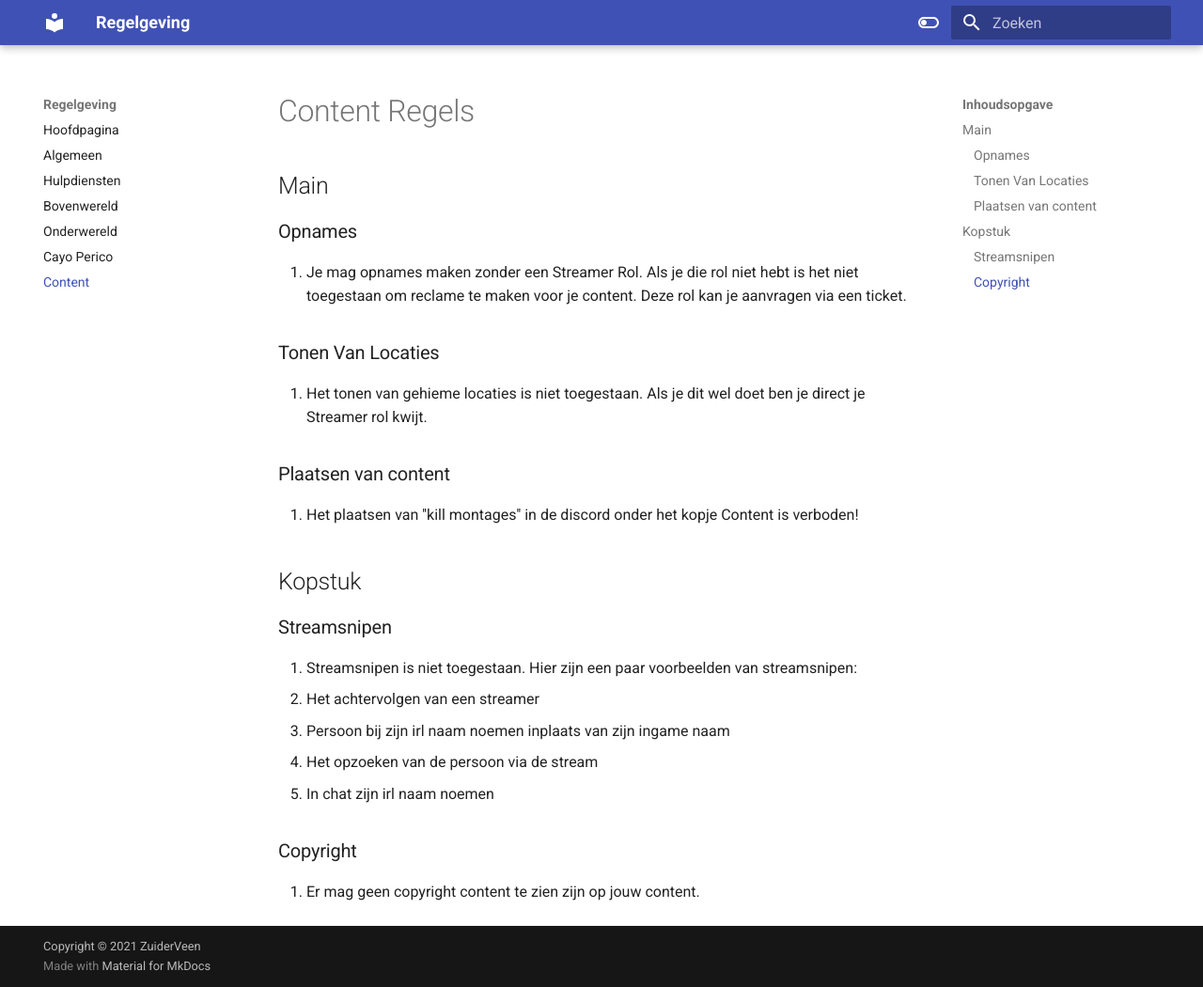
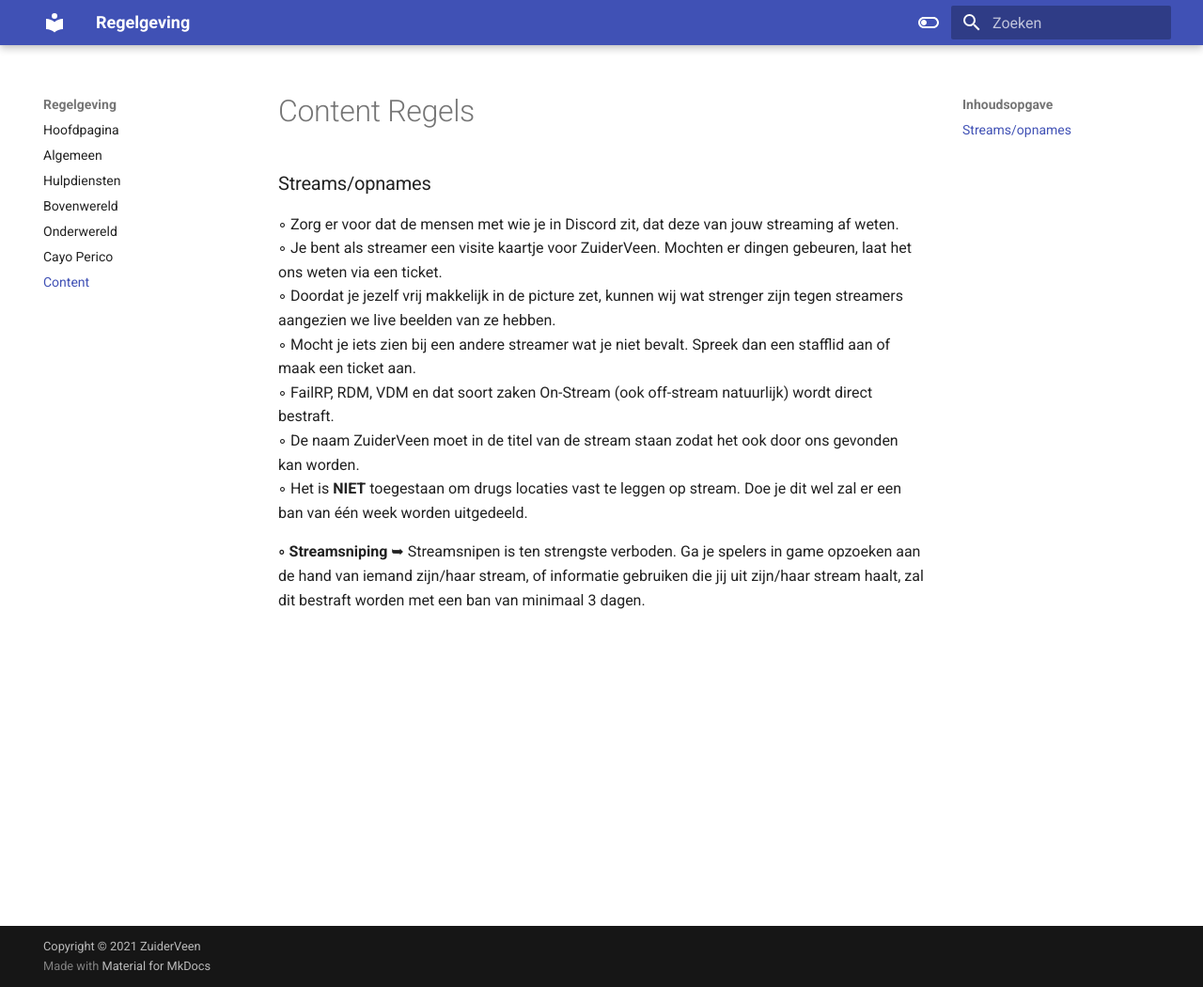
Before and after one commit to CappaWappa/Regels, an MkDocs documentation site: the page built from docs/content.md, in a window 1280 px wide and 1050 px high. Shown: the whole window at 94% size. Built offline with MkDocs 1.6.1 and Material for MkDocs 9.7.7, drawn with Linux system fonts in a browser that asks for light colours; comment, search, counter and statistics services are not loaded.

Commit message:
Update content.md

```diff
--- a/docs/content.md
+++ b/docs/content.md
@@ -1,26 +1,13 @@
 # Content Regels
-## Main
 
-### Opnames
+### Streams/opnames
+◦ Zorg er voor dat de mensen met wie je in Discord zit, dat deze van jouw streaming af weten.<br>
+◦ Je bent als streamer een visite kaartje voor ZuiderVeen. Mochten er dingen gebeuren, laat het ons weten via een ticket.<br>
+◦ Doordat je jezelf vrij makkelijk in de picture zet, kunnen wij wat strenger zijn tegen streamers aangezien we live beelden van ze hebben. <br>
+◦ Mocht je iets zien bij een andere streamer wat je niet bevalt. Spreek dan een stafflid aan of maak een ticket aan.<br>
+◦ FailRP, RDM, VDM en dat soort zaken On-Stream (ook off-stream natuurlijk) wordt direct bestraft.<br>
+◦ De naam ZuiderVeen moet in de titel van de stream staan zodat het ook door ons gevonden kan worden.<br>
+◦ Het is <b>NIET</b> toegestaan om drugs locaties vast te leggen op stream. Doe je dit wel zal er een ban van één week worden uitgedeeld.<br>
 
-1. Je mag opnames maken zonder een Streamer Rol. Als je die rol niet hebt is het niet toegestaan om reclame te maken voor je content. Deze rol kan je aanvragen via een ticket.
-
-### Tonen Van Locaties
-
-1. Het tonen van gehieme locaties is niet toegestaan. Als je dit wel doet ben je direct je Streamer rol kwijt.
-
-### Plaatsen van content
-
-1. Het plaatsen van ''kill montages'' in de discord onder het kopje Content is verboden!</br>
-
-## Kopstuk
-
-### Streamsnipen
-1. Streamsnipen is niet toegestaan. Hier zijn een paar voorbeelden van streamsnipen:
-2. Het achtervolgen van een streamer
-3. Persoon bij zijn irl naam noemen inplaats van zijn ingame naam
-4. Het opzoeken van de persoon via de stream
-5. In chat zijn irl naam noemen
-
-### Copyright
-1. Er mag geen copyright content te zien zijn op jouw content.
+<b>◦ Streamsniping </b>
+ ➥ Streamsnipen is ten strengste verboden. Ga je spelers in game opzoeken aan de hand van iemand zijn/haar stream, of informatie gebruiken die jij uit zijn/haar stream haalt, zal dit bestraft worden met een ban van minimaal 3 dagen.
```
